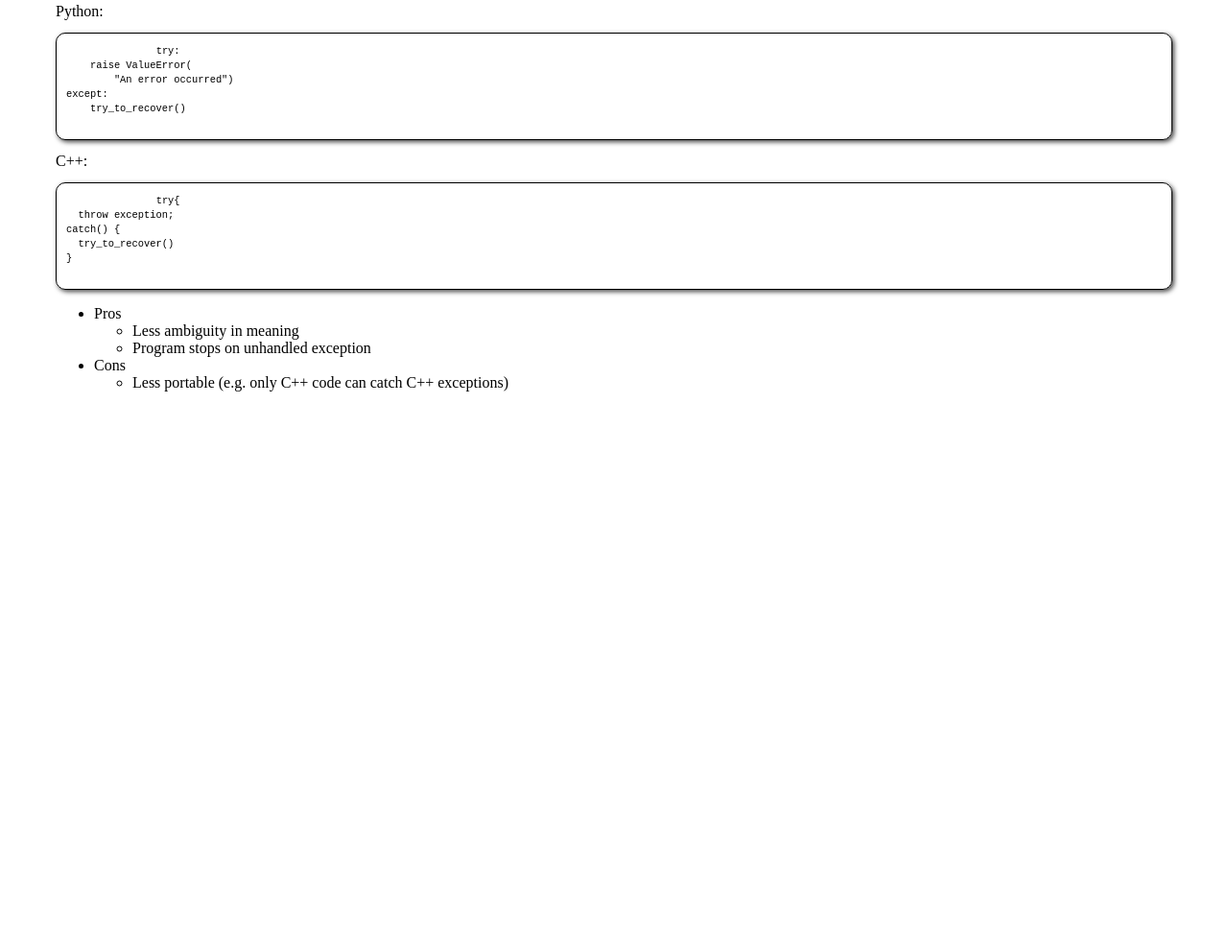
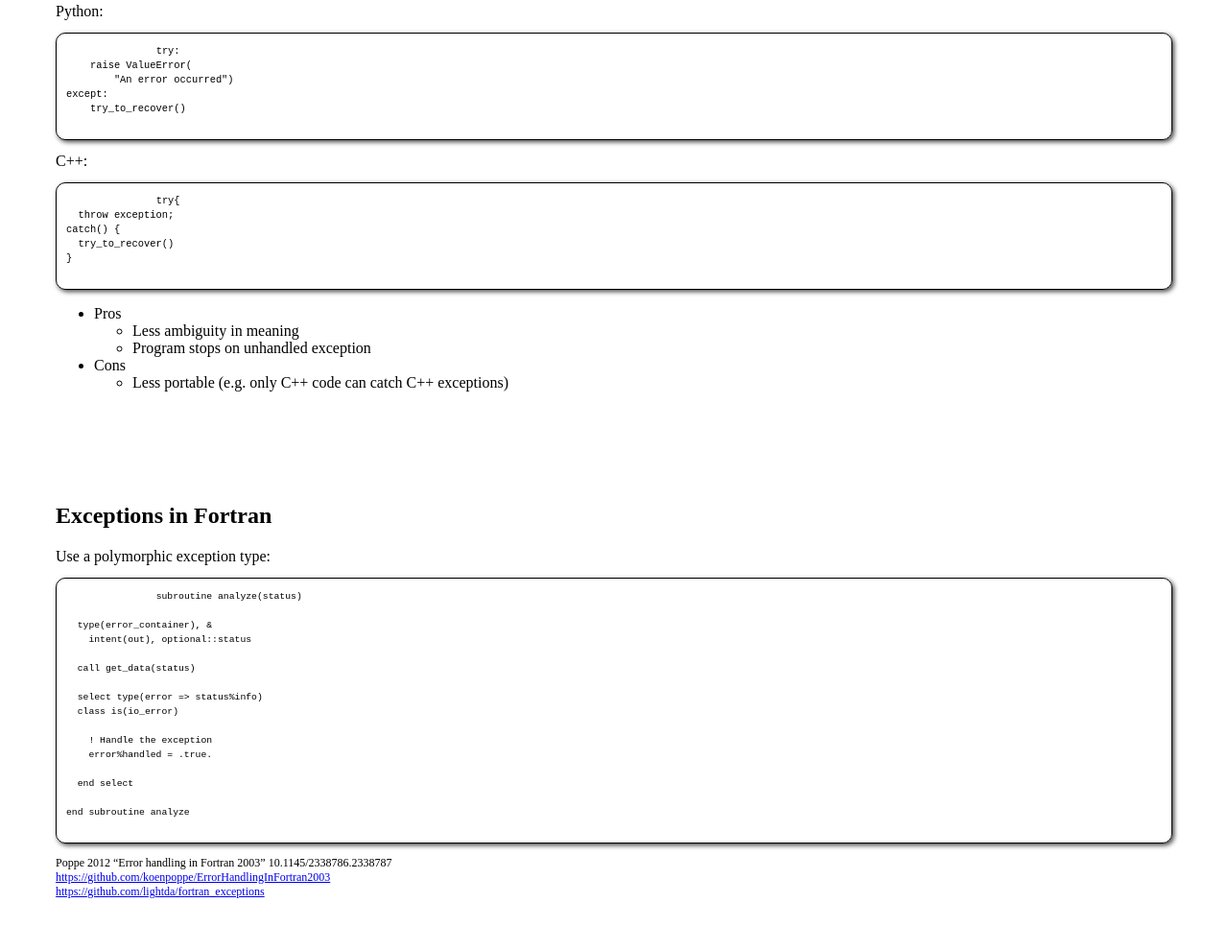
Before and after one commit to jhaiduce/magnetosphere_online_seminar_python_ffi_slides, a website: page index.html in a window 1280 px wide. Shown: the part 7705-8695 px from the top of the page at 96% size. Before the commit the page ends 8187 px from the top, so only its background shows below. Drawn offline with nearby package versions, Linux system fonts and the light colour scheme.

Commit message:
Add an example illustrating the Poppe (2003) error handling approach

```diff
--- a/index.html
+++ b/index.html
@@ -566,6 +566,49 @@ catch() {
 
     </section>
 
+    <section class="slide">
+      <h2>Exceptions in Fortran</h2>
+
+	  Use a polymorphic exception type:
+
+      <div class="columns two">
+	<div>
+
+	  <pre class="code_box code_file">
+	    <code class="compact" style="font-size:0.75em">subroutine analyze(status)
+
+  type(error_container), &
+    intent(out), optional::status
+
+  call get_data(status)
+
+  select type(error => status%info)
+  class is(io_error)
+
+    ! Handle the exception
+    error%handled = .true.
+
+  end select
+
+end subroutine analyze</code>
+	  </pre>
+
+	</div>
+	<div>
+
+	  <div style="font-size:0.75em">Poppe 2012 &ldquo;Error handling in Fortran 2003&rdquo; 10.1145/2338786.2338787</div>
+
+	  <div style="font-size:0.75em">
+	    <div><nobr><a href="https://github.com/koenpoppe/ErrorHandlingInFortran2003">https://github.com/koenpoppe/ErrorHandlingInFortran2003</a></nobr></div>
+
+	    <div><nobr><a href="https://github.com/lightda/fortran_exceptions">https://github.com/lightda/fortran_exceptions</a></nobr></div>
+	  </div>
+
+	</div>
+      </div>
+
+    </section>
+
     <div class="progress"></div>
 
     <script src="node_modules/@shower/core/dist/shower.js"></script>
```
